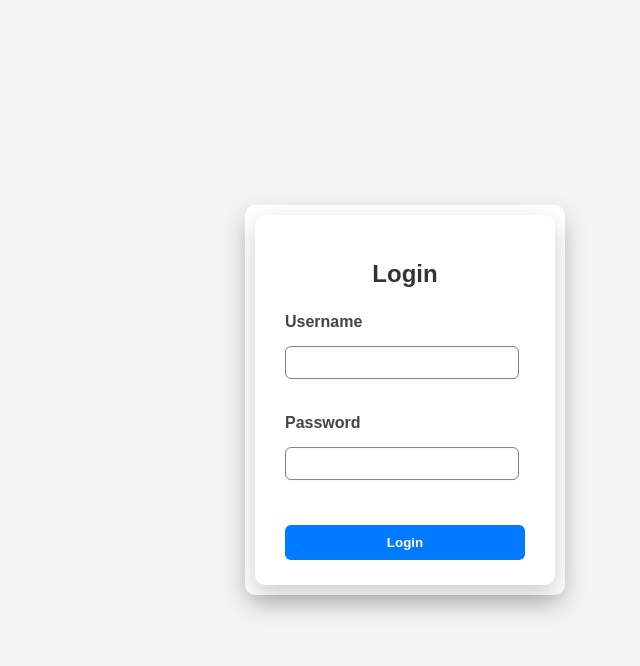
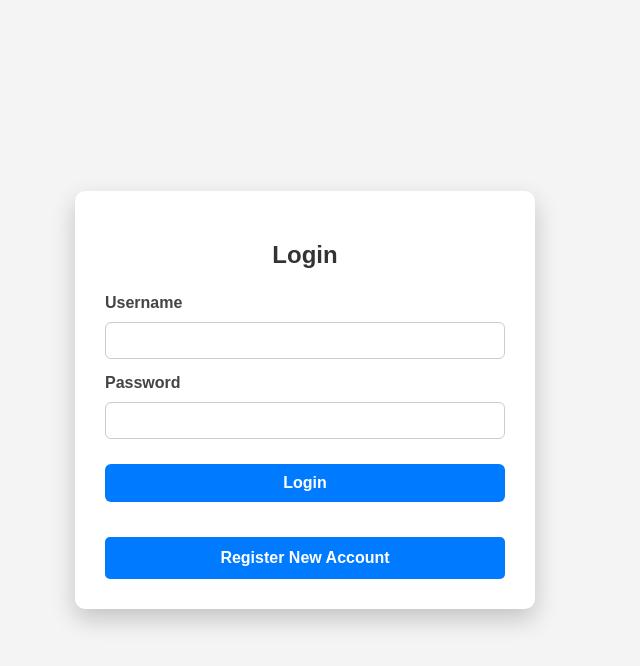
Before and after one commit to Lflores15/CEC-IT-Management, a PHP site: page /Forms/Login/login.php in a window 1280 px wide. Shown: the top 666 px of the page, without its empty margins (335-975 px from the left). Run offline with PHP 8.4, Linux system fonts and the light colour scheme; data that the repository does not hold is empty.

Commit message:
Login and Register fixes
Login links to Register page to register a new user

Stylization on point and centered

```diff
--- a/Assets/styles.css
+++ b/Assets/styles.css
@@ -690,7 +690,6 @@ th.sortable.desc::after {
     border-radius: 10px;
     box-shadow: 0 10px 25px rgba(0, 0, 0, 0.2);
     width: 300px;
-    margin-left: 100px;
 }
 
 .modal-content {
@@ -808,75 +807,80 @@ th.sortable.desc::after {
     margin-right: 10px;
     min-width: 140px;
 }
-
 /* =========================================
-   Login Form Styles
+   Login/Register Modal Styles
 ========================================= */
-.login-modal {
-    display: flex !important;
+.login-modal,
+.register-modal {
     position: fixed;
-    z-index: 2000;
     top: 50%;
     left: 50%;
     transform: translate(-50%, -50%);
     background: white;
-    padding: 10px;
+    padding: 30px;
     border-radius: 10px;
     box-shadow: 0 10px 25px rgba(0, 0, 0, 0.2);
-    width: 300px;
-}
-
-.login-form {
-    background: white;
-    padding: 25px 30px;
-    border-radius: 10px;
-    box-shadow: 0 10px 25px rgba(0, 0, 0, 0.2);
-    width: 100%;
-    max-width: 400px;
+    width: 400px;
+    min-width: 400px;
+    display: block; /* 🚨 NOT flex! */
+}
+
+/* Form inside modals */
+.login-form,
+.register-form {
+    width: 100%;
     display: flex;
     flex-direction: column;
     gap: 15px;
     box-sizing: border-box;
 }
 
-.login-form h2 {
+.login-form h2,
+.register-form h2 {
+    text-align: center;
+    color: #333;
     margin-bottom: 10px;
-    text-align: center;
-    color: #333;
-}
-
-.login-form label {
+}
+
+.login-form label,
+.register-form label {
     font-weight: bold;
     color: #444;
 }
 
-.login-form input {
-    border: 1px solid gray;
-    border-radius: 6px;
-    outline: none;
-    width: 90%;
-    transition: border-color 0.3s;
-}
-
-.login-form input:focus {
+/* Inputs and Buttons */
+.login-form input,
+.register-form input,
+.login-form button,
+.register-form button {
+    width: 100%;
+    padding: 10px;
+    border-radius: 6px;
+    border: 1px solid #ccc;
+    box-sizing: border-box;
+}
+
+.login-form input:focus,
+.register-form input:focus {
     border-color: #007bff;
 }
 
-.login-form button {
-    padding: 10px;
+.login-form button,
+.register-form button {
     background-color: #007bff;
-    border: none;
-    color: white;
-    border-radius: 6px;
-    font-weight: bold;
-    cursor: pointer;
+    color: white;
+    font-weight: bold;
+    cursor: pointer;
+    border: none;
     transition: background-color 0.3s;
 }
 
-.login-form button:hover {
+.login-form button:hover,
+.register-form button:hover {
     background-color: #0056b3;
 }
 
+/* Error message */
 .login-error {
     color: red;
     margin-top: 10px;
@@ -884,12 +888,44 @@ th.sortable.desc::after {
     font-weight: bold;
 }
 
-.form-group {
+/* Extra buttons below the form */
+.form-buttons {
     display: flex;
     flex-direction: column;
-    gap: 5px;
-    margin-bottom: 20px;
-}
+    gap: 8px;
+    margin-top: 20px;
+}
+
+/* Back to Login / Register Link */
+.register-link {
+    text-align: center;
+    margin-top: 10px;
+}
+
+.login-btn,
+.register-btn {
+    display: inline-block;
+    width: 100%;
+    padding: 12px;
+    margin-top: 10px;
+    background-color: #007BFF;
+    color: white;
+    font-weight: bold;
+    font-size: 16px;
+    border: none;
+    border-radius: 5px;
+    text-align: center;
+    text-decoration: none;
+    cursor: pointer;
+    transition: background-color 0.3s ease;
+    box-sizing: border-box;
+}
+
+.login-btn:hover,
+.register-btn:hover {
+    background-color: #0056b3;
+}
+
 
 /* =========================================
    Filters Container Styles
--- a/Forms/Login/login.php
+++ b/Forms/Login/login.php
@@ -60,7 +60,15 @@ if ($_SERVER["REQUEST_METHOD"] === "POST") {
                 <label for="password">Password</label>
                 <input type="password" name="password" id="password" required>
             </div>
-            <button type="submit">Login</button>
+
+            <!-- Login button -->
+            <button type="submit" class="login-btn">Login</button>
+
+            <!-- Register link styled as button -->
+            <div class="register-link">
+                <a href="../Registration/register.php" class="register-btn">Register New Account</a>
+            </div>
+
         </form>
     </div>
 </body>
```
Also changed, not shown: Forms/Registration/register.php (+51 -50 lines).
